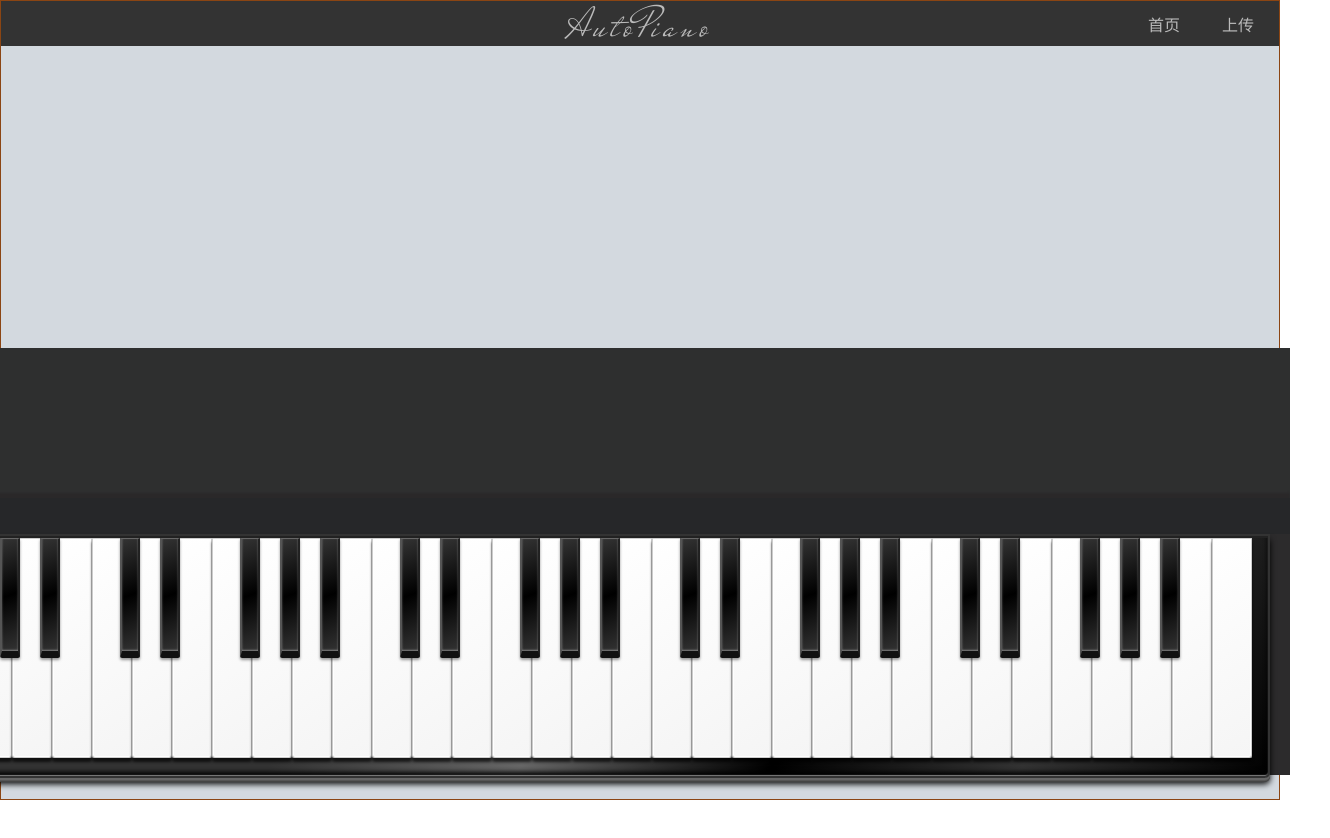
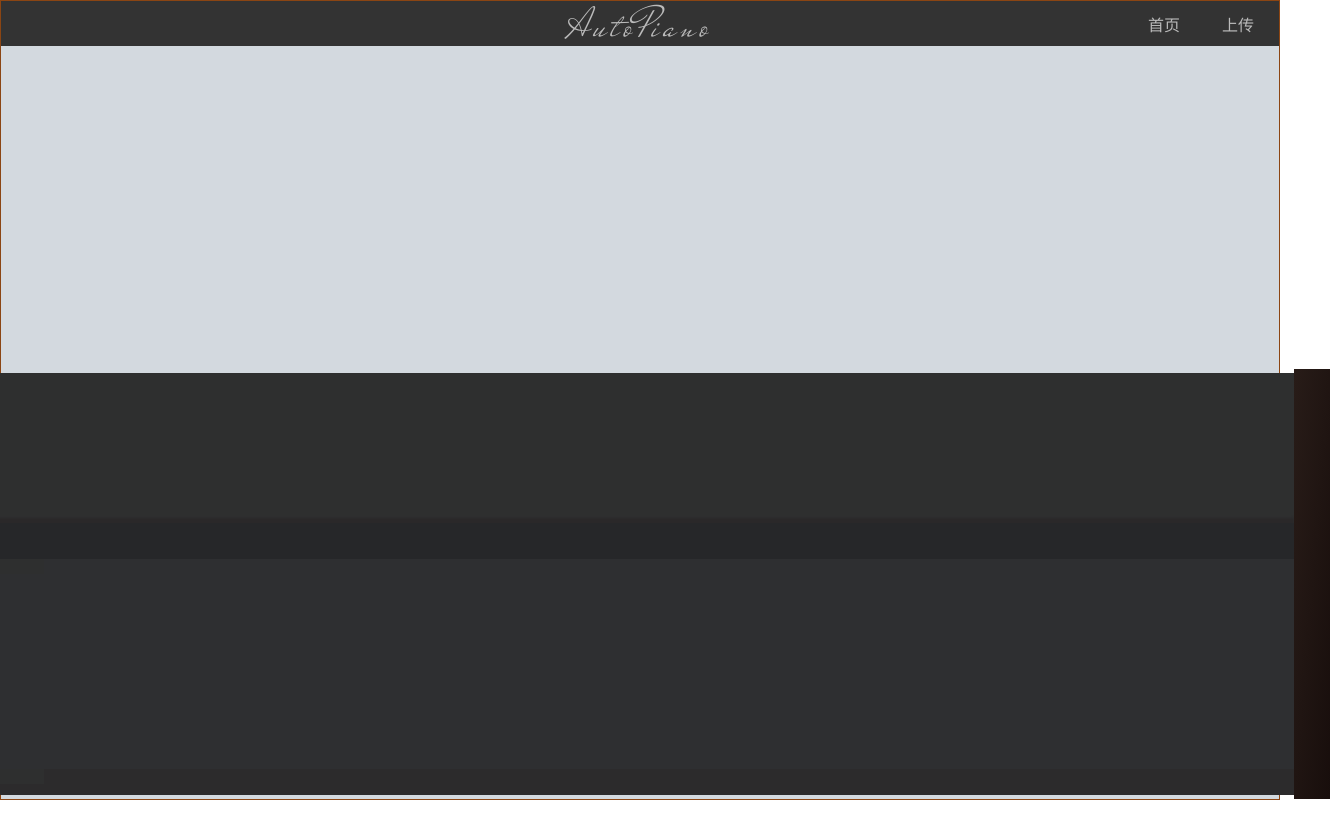
Before and after one commit to sad-wang/WangQiYuAutoPiano, a Vue app: page / in a window 1280 px wide. Shown: the top 838 px of the page, 1330 px wide, since content can reach past the window. Before the commit the page ends 800 px from the top, so only its background shows below. Built offline with nearby package versions, Linux system fonts and the light colour scheme.

Commit message:
modified

```diff
--- a/src/components/Piano.vue
+++ b/src/components/Piano.vue
@@ -9,42 +9,44 @@
           <div class="block">
             <div class="top"></div>
           </div>
-          <div id="p-wrapper">
-            <ul id="piano">
-              <li><div class="anchor"></div><span></span></li>
-              <li><div class="anchor"></div><span></span></li>
-              <li><div class="anchor"></div><span></span></li>
-              <li><div class="anchor"></div></li>
-              <li><div class="anchor"></div><span></span></li>
-              <li><div class="anchor"></div><span></span></li>
-              <li><div class="anchor"></div></li>
-              <li><div class="anchor"></div><span></span></li>
-              <li><div class="anchor"></div><span></span></li>
-              <li><div class="anchor"></div><span></span></li>
-              <li><div class="anchor"></div></li>
-              <li><div class="anchor"></div><span></span></li>
-              <li><div class="anchor"></div><span></span></li>
-              <li><div class="anchor"></div></li>
-              <li><div class="anchor"></div><span></span></li>
-              <li><div class="anchor"></div><span></span></li>
-              <li><div class="anchor"></div><span></span></li>
-              <li><div class="anchor"></div></li>
-              <li><div class="anchor"></div><span></span></li>
-              <li><div class="anchor"></div><span></span></li>
-              <li><div class="anchor"></div></li>
-              <li><div class="anchor"></div><span></span></li>
-              <li><div class="anchor"></div><span></span></li>
-              <li><div class="anchor"></div><span></span></li>
-              <li><div class="anchor"></div></li>
-              <li><div class="anchor"></div><span></span></li>
-              <li><div class="anchor"></div><span></span></li>
-              <li><div class="anchor"></div></li>
-              <li><div class="anchor"></div><span></span></li>
-              <li><div class="anchor"></div><span></span></li>
-              <li><div class="anchor"></div><span></span></li>
-              <li><div class="anchor"></div></li>
-            </ul>
-          </div>
+          <div class="keys"></div>
+<!--          <div id="p-wrapper">-->
+<!--            <ul id="piano">-->
+<!--              <li><div class="anchor"></div></li>-->
+<!--              <li><div class="anchor"></div><span></span></li>-->
+<!--              <li><div class="anchor"></div><span></span></li>-->
+<!--              <li><div class="anchor"></div><span></span></li>-->
+<!--              <li><div class="anchor"></div></li>-->
+<!--              <li><div class="anchor"></div><span></span></li>-->
+<!--              <li><div class="anchor"></div><span></span></li>-->
+<!--              <li><div class="anchor"></div></li>-->
+<!--              <li><div class="anchor"></div><span></span></li>-->
+<!--              <li><div class="anchor"></div><span></span></li>-->
+<!--              <li><div class="anchor"></div><span></span></li>-->
+<!--              <li><div class="anchor"></div></li>-->
+<!--              <li><div class="anchor"></div><span></span></li>-->
+<!--              <li><div class="anchor"></div><span></span></li>-->
+<!--              <li><div class="anchor"></div></li>-->
+<!--              <li><div class="anchor"></div><span></span></li>-->
+<!--              <li><div class="anchor"></div><span></span></li>-->
+<!--              <li><div class="anchor"></div><span></span></li>-->
+<!--              <li><div class="anchor"></div></li>-->
+<!--              <li><div class="anchor"></div><span></span></li>-->
+<!--              <li><div class="anchor"></div><span></span></li>-->
+<!--              <li><div class="anchor"></div></li>-->
+<!--              <li><div class="anchor"></div><span></span></li>-->
+<!--              <li><div class="anchor"></div><span></span></li>-->
+<!--              <li><div class="anchor"></div><span></span></li>-->
+<!--              <li><div class="anchor"></div></li>-->
+<!--              <li><div class="anchor"></div><span></span></li>-->
+<!--              <li><div class="anchor"></div><span></span></li>-->
+<!--              <li><div class="anchor"></div></li>-->
+<!--              <li><div class="anchor"></div><span></span></li>-->
+<!--              <li><div class="anchor"></div><span></span></li>-->
+<!--              <li><div class="anchor"></div><span></span></li>-->
+<!--              <li><div class="anchor"></div></li>-->
+<!--            </ul>-->
+<!--          </div>-->
           <div class="block">
             <div class="top"></div>
           </div>
@@ -65,7 +67,6 @@ export default {
 <style scoped lang="scss">
   .Piano{
     background-color: #D3D9DF;
-    flex: 1.5;
     display: flex;
     flex-direction: row;
     justify-content: center;
@@ -75,88 +76,49 @@ export default {
       flex-direction: row;
       justify-content: center;
       align-items: center;
-      margin: 15px 30px;
-      height: 445px;
-      width: 100%;
+      height: 430px;
+      width: 1380px;
       .wooden{
-        width: 35px;
+        width: 36px;
         background-image: linear-gradient(to bottom right, #281c18, #180e0c);
         height: 100%;
       }
       .main{
-        flex: 1;
-        height: 96%;
+        height: 98%;
         background-color: #2c2b2c;
         .button-wrapper{
           height: 150px;
           background-color: #2e2f2f;
-          width: 100%;
+          width: 1308px;
         }
         .space{
           height: 36px;
-          width: 100%;
+          width: 1308px;
           background-color: #262729;
           box-shadow: 0px -5px 2px #2a2829;
         }
-        /*.keys-wrapper{*/
-        /*  display: flex;*/
-        /*  flex-direction: row;*/
-        /*  height: 214px;*/
-        /*  width: 100%;*/
-        /*  position: relative;*/
-        /*  .block{*/
-        /*    background-color: #2e2f31;*/
-        /*    .top{*/
-        /*      background-color: #2e2f2f;*/
-        /*      height: 15px;*/
-        /*      width: 56px;*/
-        /*      border: 2px solid #2a2829;*/
-        /*      box-shadow: 0px 2px 15px #2a2829;*/
-        /*    }*/
-        /*  }*/
-        /*  .keys{*/
-        /*    flex: 1;*/
-        /*    border-top: #0d0d10 15px solid;*/
-        /*    display: flex;*/
-        /*    flex-direction: row;*/
-        /*    .key{*/
-        /*      flex: 1;*/
-        /*      background-color: #dedee3;*/
-        /*      border-bottom-left-radius: 5px;*/
-        /*      border-bottom-right-radius: 5px;*/
-        /*      height: 100%;*/
-        /*      border-right: #595b60 1px solid;*/
-        /*      border-left: #1b1c1d 1px solid;*/
-        /*    }*/
-        /*  }*/
-        /*}*/
+        .keys-wrapper{
+          height: 210px;
+          width: 1308px;
+          background-color: #2e2f31;
+          .block{
+            width: 58px;
+            height: 210px;
+            .top{
+              height: 15px;
+              width: 58px;
+              background-color: #2e2f2f ;
+            }
+          }
+        }
       }
     }
   }
-  a {
-    color:indigo;
-    text-decoration:none;
-  }
-  /* Piano Wrapper */
   #p-wrapper {
-    background:#000;
-    background:-webkit-linear-gradient(-60deg,#000,#333,#000,#666,#333 70%);
-    background:-moz-linear-gradient(-60deg,#000,#333,#000,#666,#333 70%);
-    background:-ms-linear-gradient(-60deg,#000,#333,#000,#666,#333 70%);
-    background:-o-linear-gradient(-60deg,#000,#333,#000,#666,#333 70%);
-    background:linear-gradient(-60deg,#000,#333,#000,#666,#333 70%);
-    width:1300px;
+    width:100%;
     position:relative;
     left:-20px;
-    -webkit-box-shadow:0 2px 0px #666,0 3px 0px #555,0 4px 0px #444,0 6px 6px #000,inset 0 -1px 1px rgba(255,255,255,0.5),inset 0 -4px 5px #000;
-    -moz-box-shadow:0 2px 0px #666,0 3px 0px #555,0 4px 0px #444,0 6px 6px #000,inset 0 -1px 1px rgba(255,255,255,0.5),inset 0 -4px 5px #000;
-    box-shadow:0 2px 0px #666,0 3px 0px #555,0 4px 0px #444,0 6px 6px #000,inset 0 -1px 1px rgba(255,255,255,0.5),inset 0 -4px 5px #000;
-    border:2px solid #333;
-    -webkit-border-radius:0 0 5px 5px;
-    -moz-border-radius:0 0 5px 5px;
     border-radius:0 0 5px 5px;
-    -webkit-animation:taufik 2s;
-    -moz-animation:taufik 2s;
     animation:taufik 2s;
   }
 
```
